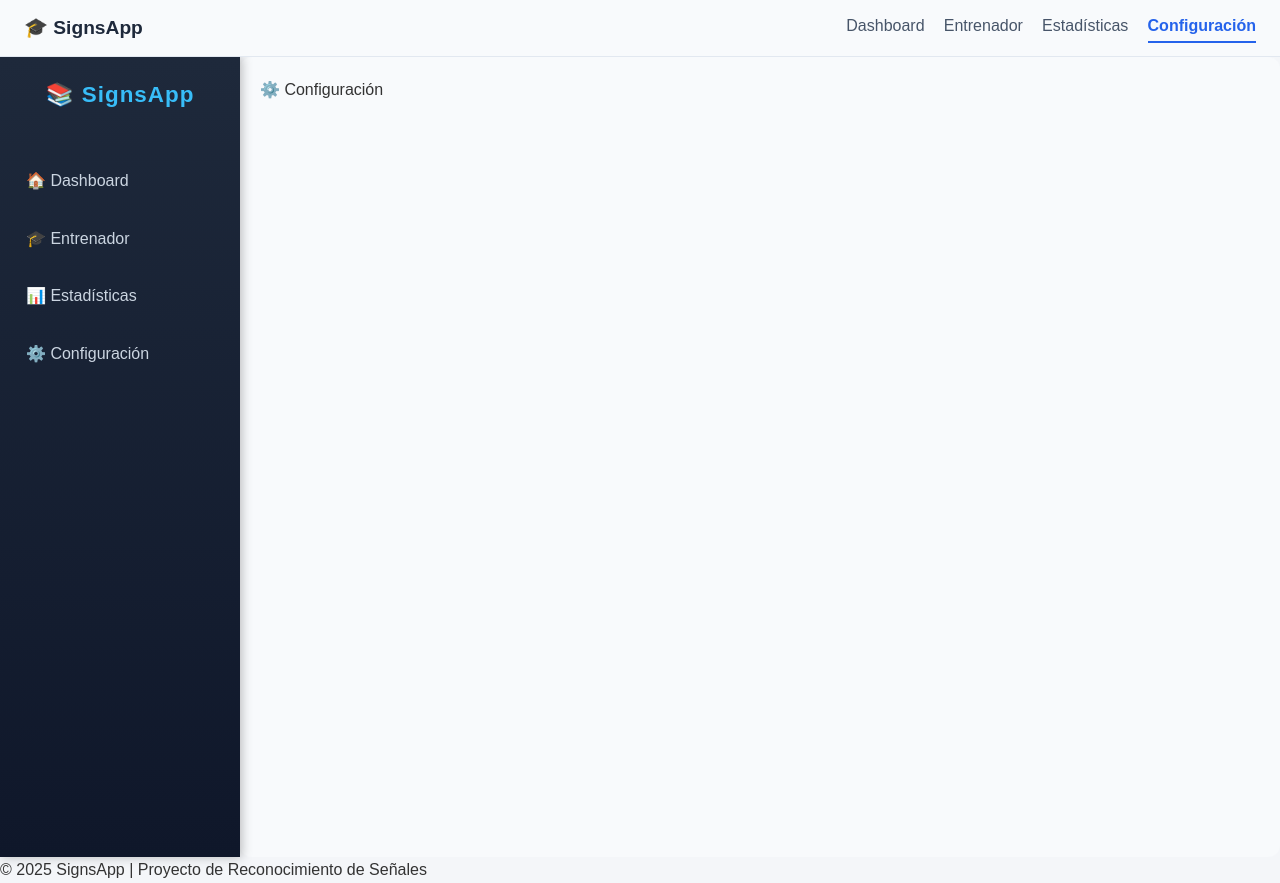
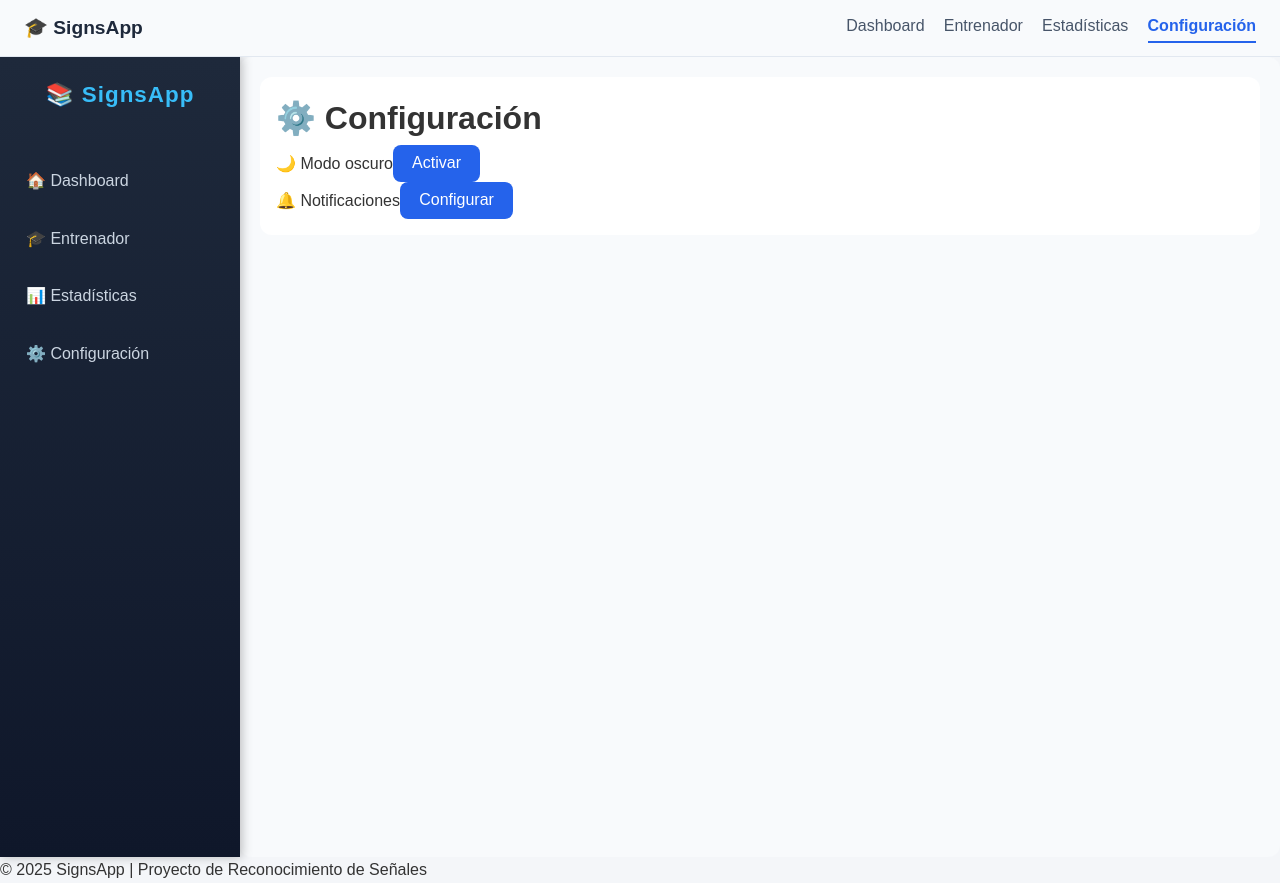
Before and after one commit to aguilarjordy/FINAL, a React (Vite) app in the folder frontend/: page /configuracion in a window 1280 px wide. Built offline with nearby package versions, Linux system fonts and the light colour scheme.

Commit message:
Settings y Stats con diseño

```diff
--- a/frontend/package.json
+++ b/frontend/package.json
@@ -12,7 +12,8 @@
     "react": "^18.2.0",
     "react-dom": "^18.2.0",
     "react-icons": "^5.5.0",
-    "react-router-dom": "^7.9.1"
+    "react-router-dom": "^7.9.1",
+    "recharts": "^3.2.1"
   },
   "devDependencies": {
     "@vitejs/plugin-react": "^5.0.3",
--- /dev/null
+++ b/frontend/src/context/ThemeContext.jsx
@@ -0,0 +1,29 @@
+import React, { createContext, useState, useEffect } from "react";
+
+// Creamos el contexto
+export const ThemeContext = createContext();
+
+// Proveedor de tema
+export const ThemeProvider = ({ children }) => {
+  // Estado inicial: revisa si el usuario ya eligió un tema antes
+  const [theme, setTheme] = useState(() => {
+    return localStorage.getItem("theme") || "light";
+  });
+
+  // Cada vez que cambie el tema, se guarda y se aplica al <body>
+  useEffect(() => {
+    document.body.setAttribute("data-theme", theme);
+    localStorage.setItem("theme", theme);
+  }, [theme]);
+
+  // Función para alternar entre claro/oscuro
+  const toggleTheme = () => {
+    setTheme((prev) => (prev === "light" ? "dark" : "light"));
+  };
+
+  return (
+    <ThemeContext.Provider value={{ theme, toggleTheme }}>
+      {children}
+    </ThemeContext.Provider>
+  );
+};
--- a/frontend/src/main.jsx
+++ b/frontend/src/main.jsx
@@ -2,12 +2,15 @@ import React from "react";
 import ReactDOM from "react-dom/client";
 import { BrowserRouter } from "react-router-dom";
 import AppRouter from "./router";
-import "./styles/styles.css"; // asegúrate de que apunte a tu CSS global
+import { ThemeProvider } from "./context/ThemeContext"; // ⬅️ importar el contexto
+import "./styles/styles.css"; // CSS global
 
 ReactDOM.createRoot(document.getElementById("root")).render(
   <React.StrictMode>
     <BrowserRouter>
-      <AppRouter />
+      <ThemeProvider>
+        <AppRouter />
+      </ThemeProvider>
     </BrowserRouter>
   </React.StrictMode>
 );
--- /dev/null
+++ b/frontend/src/pages/Settings.jsx
@@ -0,0 +1,51 @@
+import React, { useEffect, useState } from "react";
+import "../styles/settings.css";
+
+const Settings = () => {
+  const [darkMode, setDarkMode] = useState(false);
+
+  // Cargar el tema guardado al entrar
+  useEffect(() => {
+    const savedTheme = localStorage.getItem("theme");
+    if (savedTheme === "dark") {
+      setDarkMode(true);
+      document.body.classList.add("dark");
+    }
+  }, []);
+
+  // Cambiar entre temas
+  const toggleTheme = () => {
+    if (darkMode) {
+      document.body.classList.remove("dark");
+      localStorage.setItem("theme", "light");
+    } else {
+      document.body.classList.add("dark");
+      localStorage.setItem("theme", "dark");
+    }
+    setDarkMode(!darkMode);
+  };
+
+  return (
+    <div className="settings-page">
+      <h1>⚙️ Configuración</h1>
+
+      <div className="settings-card">
+        <div className="settings-option">
+          <span>🌙 Modo oscuro</span>
+          <button className="toggle-btn" onClick={toggleTheme}>
+            {darkMode ? "Desactivar" : "Activar"}
+          </button>
+        </div>
+      </div>
+
+      <div className="settings-card">
+        <div className="settings-option">
+          <span>🔔 Notificaciones</span>
+          <button className="toggle-btn">Configurar</button>
+        </div>
+      </div>
+    </div>
+  );
+};
+
+export default Settings;
--- /dev/null
+++ b/frontend/src/pages/Stats.jsx
@@ -0,0 +1,66 @@
+import React from "react";
+import "../styles/stats.css";
+import {
+  LineChart,
+  Line,
+  BarChart,
+  Bar,
+  XAxis,
+  YAxis,
+  CartesianGrid,
+  Tooltip,
+  Legend,
+  ResponsiveContainer,
+} from "recharts";
+
+const data = [
+  { name: "Enero", ejercicios: 30, aciertos: 25 },
+  { name: "Febrero", ejercicios: 50, aciertos: 42 },
+  { name: "Marzo", ejercicios: 40, aciertos: 38 },
+  { name: "Abril", ejercicios: 60, aciertos: 50 },
+  { name: "Mayo", ejercicios: 80, aciertos: 70 },
+];
+
+const Stats = () => {
+  return (
+    <div className="stats-page">
+      <h1>📊 Estadísticas</h1>
+
+      <div className="stats-grid">
+        {/* Gráfico de líneas */}
+        <div className="stats-card">
+          <h2>Progreso de aciertos</h2>
+          <ResponsiveContainer width="100%" height={300}>
+            <LineChart data={data}>
+              <CartesianGrid strokeDasharray="3 3" />
+              <XAxis dataKey="name" />
+              <YAxis />
+              <Tooltip />
+              <Legend />
+              <Line type="monotone" dataKey="aciertos" stroke="#16a34a" />
+              <Line type="monotone" dataKey="ejercicios" stroke="#2563eb" />
+            </LineChart>
+          </ResponsiveContainer>
+        </div>
+
+        {/* Gráfico de barras */}
+        <div className="stats-card">
+          <h2>Ejercicios vs Aciertos</h2>
+          <ResponsiveContainer width="100%" height={300}>
+            <BarChart data={data}>
+              <CartesianGrid strokeDasharray="3 3" />
+              <XAxis dataKey="name" />
+              <YAxis />
+              <Tooltip />
+              <Legend />
+              <Bar dataKey="ejercicios" fill="#2563eb" />
+              <Bar dataKey="aciertos" fill="#16a34a" />
+            </BarChart>
+          </ResponsiveContainer>
+        </div>
+      </div>
+    </div>
+  );
+};
+
+export default Stats;
--- a/frontend/src/router.jsx
+++ b/frontend/src/router.jsx
@@ -4,6 +4,8 @@ import { Routes, Route } from "react-router-dom";
 import MainLayout from "./layouts/MainLayout";
 import Dashboard from "./pages/Dashboard";
 import App from "./pages/App";
+import Stats from "./pages/Stats";           // 📊 Página de estadísticas
+import Settings from "./pages/Settings";     // ⚙️ Página de configuración
 
 const AppRouter = () => {
   return (
@@ -17,8 +19,8 @@ const AppRouter = () => {
         <Route path="entrenador" element={<App />} />
 
         {/* Otras secciones */}
-        <Route path="estadisticas" element={<div>📊 Aquí irán las estadísticas</div>} />
-        <Route path="configuracion" element={<div>⚙️ Configuración</div>} />
+        <Route path="estadisticas" element={<Stats />} />
+        <Route path="configuracion" element={<Settings />} />
 
         {/* catch-all */}
         <Route path="*" element={<div>❌ Página no encontrada</div>} />
--- /dev/null
+++ b/frontend/src/styles/settings.css
@@ -0,0 +1,39 @@
+/* ========================= */
+/* 🎨 Estilos Configuración  */
+/* ========================= */
+.settings {
+  padding: 2rem;
+  background: var(--bg, #f8fafc);
+  color: var(--text, #1e293b);
+  min-height: 100vh;
+  transition: background 0.3s ease, color 0.3s ease;
+}
+
+.settings h1 {
+  font-size: 1.8rem;
+  margin-bottom: 1rem;
+  color: var(--heading, #1e293b);
+}
+
+.settings p {
+  margin-bottom: 2rem;
+  color: var(--text-secondary, #475569);
+}
+
+/* Botón de toggle */
+.toggle-btn {
+  padding: 0.6rem 1.2rem;
+  background: #2563eb;
+  color: #fff;
+  border: none;
+  border-radius: 8px;
+  font-size: 1rem;
+  font-weight: 500;
+  cursor: pointer;
+  transition: background 0.3s ease, transform 0.2s ease;
+}
+
+.toggle-btn:hover {
+  background: #1e40af;
+  transform: scale(1.05);
+}
--- /dev/null
+++ b/frontend/src/styles/stats.css
@@ -0,0 +1,39 @@
+/* ======================= */
+/* 📊 Estilos Estadísticas */
+/* ======================= */
+.stats {
+  padding: 2rem;
+  background: #f1f5f9;
+  min-height: 100vh;
+}
+
+.stats h1 {
+  font-size: 2rem;
+  color: #1e293b;
+  margin-bottom: 2rem;
+  text-align: center;
+  font-weight: bold;
+}
+
+/* Contenedor de gráficos */
+.chart-container {
+  background: #fff;
+  border-radius: 12px;
+  padding: 1.5rem;
+  margin: 1rem auto;
+  box-shadow: 0 4px 10px rgba(0, 0, 0, 0.08);
+  max-width: 800px;
+  transition: transform 0.2s ease;
+}
+
+.chart-container:hover {
+  transform: translateY(-4px);
+}
+
+.chart-container h2 {
+  text-align: center;
+  margin-bottom: 1rem;
+  color: #334155;
+  font-size: 1.3rem;
+  font-weight: 600;
+}
--- a/frontend/src/styles/styles.css
+++ b/frontend/src/styles/styles.css
@@ -8,23 +8,56 @@
   box-sizing: border-box;
 }
 
+/* Variables globales */
+:root {
+  --bg: #f4f6f9;
+  --text: #333;
+  --card-bg: #ffffff;
+  --link: #2563eb;
+}
+
+/* Tema oscuro */
+[data-theme="dark"] {
+  --bg: #0f172a;
+  --text: #f8fafc;
+  --card-bg: #1e293b;
+  --link: #38bdf8;
+}
+
 body {
   font-family: 'Poppins', sans-serif;
-  background: #f4f6f9;
-  color: #333;
+  background: var(--bg);
+  color: var(--text);
   line-height: 1.6;
+  transition: background 0.3s, color 0.3s;
 }
 
 /* Links */
 a {
   text-decoration: none;
-  color: inherit;
+  color: var(--link);
+  transition: color 0.2s ease;
+}
+
+a:hover {
+  opacity: 0.8;
 }
 
 /* Botones básicos */
 button {
   font-family: inherit;
   cursor: pointer;
+  background: var(--link);
+  color: #fff;
+  border: none;
+  padding: 8px 14px;
+  border-radius: 6px;
+  transition: background 0.2s ease, transform 0.2s ease;
+}
+
+button:hover {
+  background: #1e40af;
+  transform: scale(1.03);
 }
 
 /* Contenedor raíz para toda la app */
@@ -33,3 +66,12 @@ button {
   display: flex;
   flex-direction: column;
 }
+
+/* Tarjetas y contenedores adaptados al tema */
+.card, .stats-page, .settings-page {
+  background: var(--card-bg);
+  color: var(--text);
+  border-radius: 12px;
+  padding: 1rem;
+  transition: background 0.3s, color 0.3s;
+}
```
Also changed, not shown: 1 other file (tests, documents, lock files or other folders).
